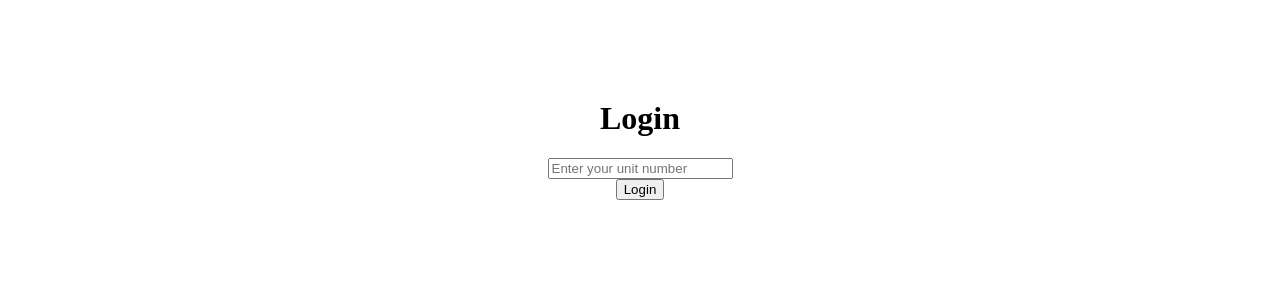
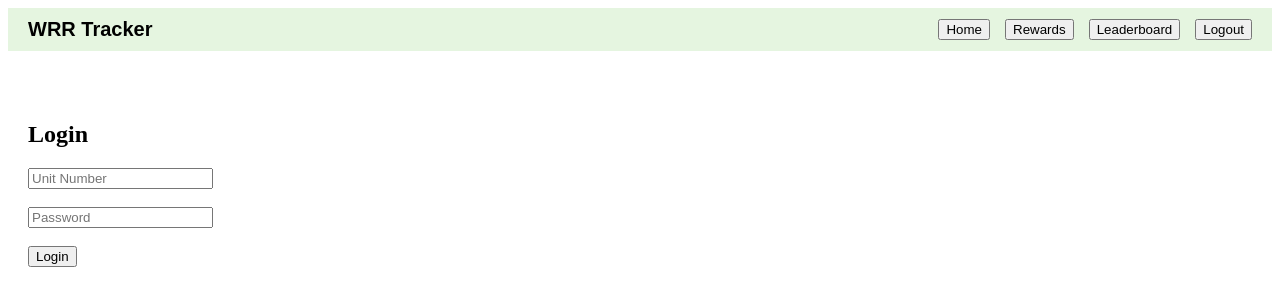
Before and after one commit to WRR-source/Wrr-tracker, a Next.js app: page /login in a window 1280 px wide. Shown: the top 306 px of the page. Built offline with nearby package versions, Linux system fonts and the light colour scheme.

Commit message:
Update login.js

```diff
--- a/pages/login.js
+++ b/pages/login.js
@@ -1,32 +1,57 @@
 import { useState } from "react";
 import { useRouter } from "next/router";
+import NavBar from "../components/NavBar";
 
 export default function Login() {
+  const router = useRouter();
   const [unit, setUnit] = useState("");
-  const router = useRouter();
+  const [password, setPassword] = useState("");
+  const [error, setError] = useState("");
 
-  const handleLogin = () => {
-    const users = JSON.parse(localStorage.getItem("users") || "[]");
-    const user = users.find((u) => u.unit === unit);
-    if (!user) {
-      alert("User not found. Please sign up.");
-      return;
+  const handleLogin = (e) => {
+    e.preventDefault();
+
+    const users =
+      JSON.parse(localStorage.getItem("users")) || [];
+
+    const match = users.find(
+      (u) => u.unit === unit && u.password === password
+    );
+
+    if (match) {
+      localStorage.setItem("loggedUser", JSON.stringify(match));
+      router.push("/");
+    } else {
+      setError("User not found. Please check unit number and password.");
     }
-    localStorage.setItem("loggedUser", unit);
-    router.push("/");
   };
 
   return (
-    <div style={{ textAlign: "center", marginTop: 100 }}>
-      <h1>Login</h1>
-      <input
-        type="text"
-        placeholder="Enter your unit number"
-        value={unit}
-        onChange={(e) => setUnit(e.target.value)}
-      />
-      <br />
-      <button onClick={handleLogin}>Login</button>
-    </div>
+    <>
+      <NavBar />
+      <div style={{ padding: 20 }}>
+        <h2>Login</h2>
+        {error && <p style={{ color: "red" }}>{error}</p>}
+        <form onSubmit={handleLogin}>
+          <input
+            type="text"
+            placeholder="Unit Number"
+            value={unit}
+            onChange={(e) => setUnit(e.target.value)}
+            required
+          /><br /><br />
+
+          <input
+            type="password"
+            placeholder="Password"
+            value={password}
+            onChange={(e) => setPassword(e.target.value)}
+            required
+          /><br /><br />
+
+          <button type="submit">Login</button>
+        </form>
+      </div>
+    </>
   );
 }
```
